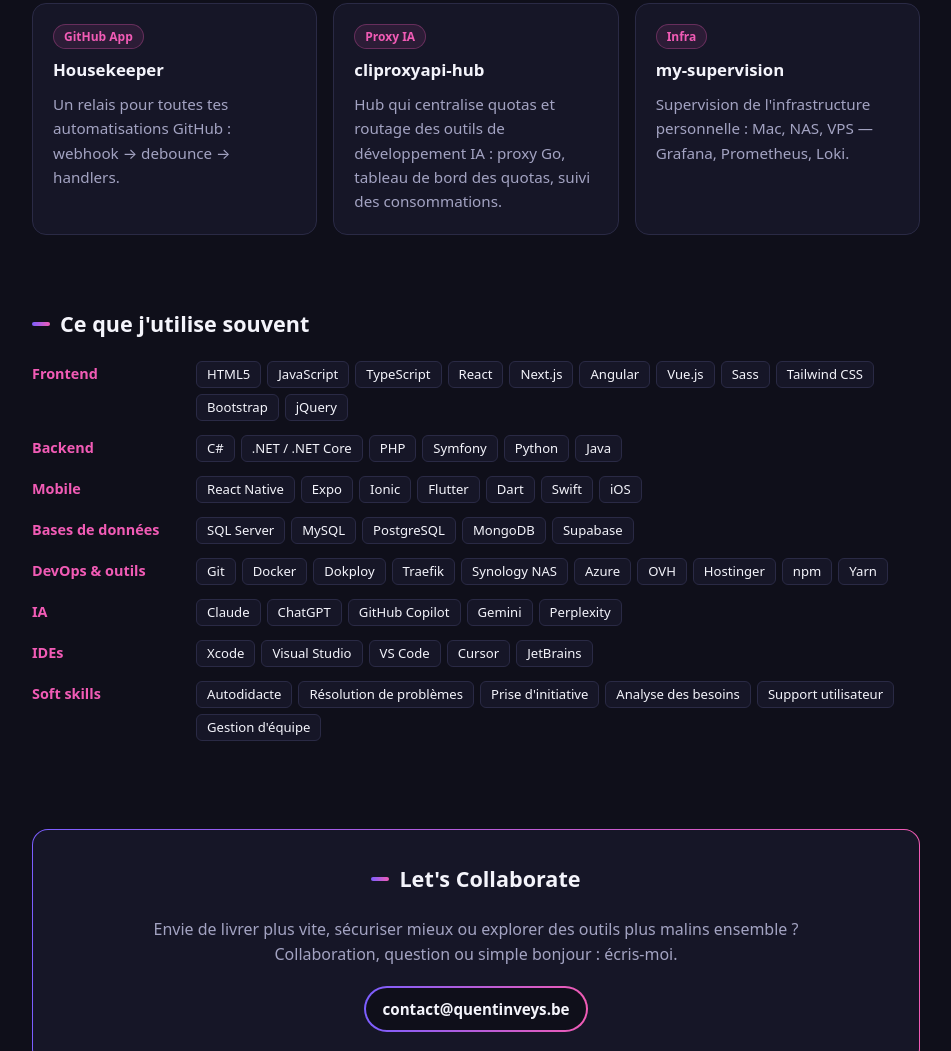
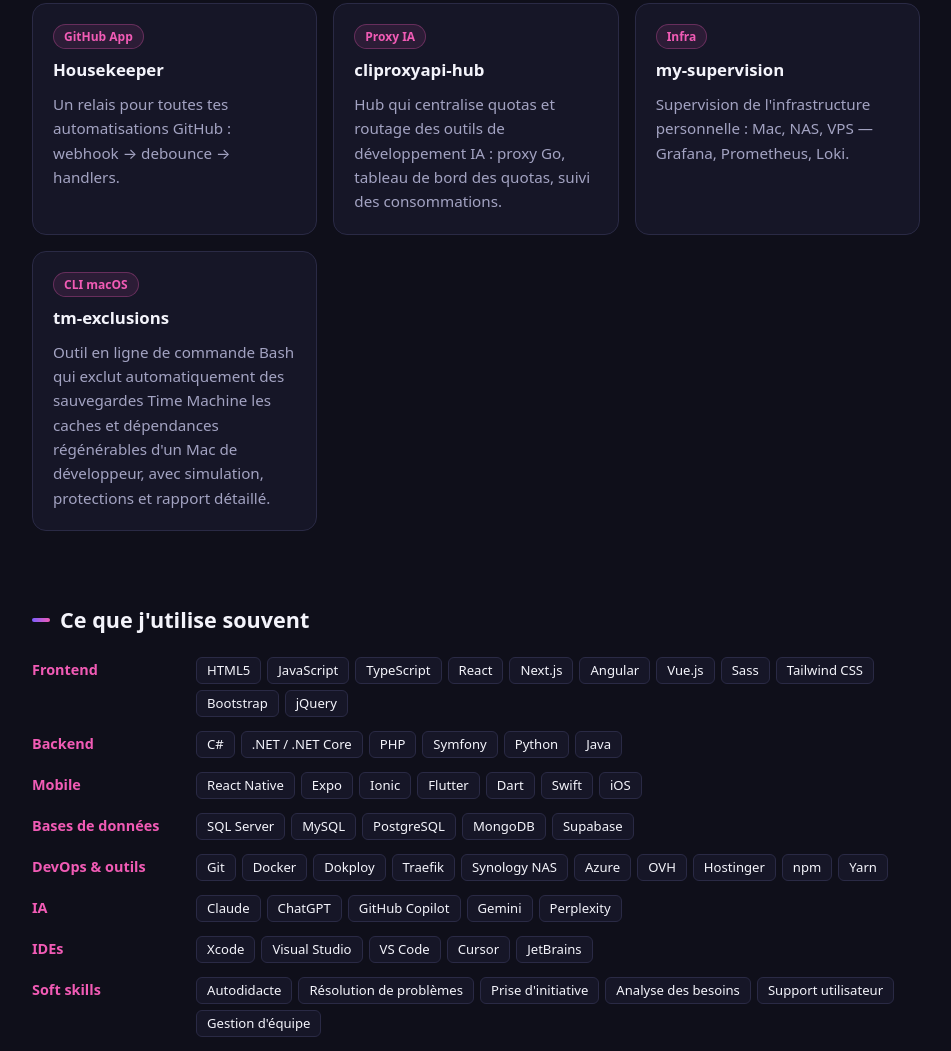
Before and after one commit to qveys/qveys.github.io, a plain HTML site: page index.html in a window 1280 px wide. Shown: the part 943-1994 px from the top of the page, without its empty margins (164-1115 px from the left). Drawn offline with Linux system fonts and the light colour scheme.

Commit message:
Add tm-exclusions card to Sites section (#4)
Link the published tm-exclusions page (Bash CLI excluding regenerable
caches and dependencies from Time Machine backups) alongside the
existing project cards, using the same card markup.

Choix: carte ajoutée en dernière position avec le tag "CLI macOS"
Écarté: tag multiple (Bash, ShellCheck…) — les cartes existantes n'ont qu'un tag
Retour: git revert de ce commit

Co-authored-by: qveys-claude-bot[bot] <314865460+qveys-claude-bot[bot]@users.noreply.github.com>

```diff
--- a/index.html
+++ b/index.html
@@ -178,6 +178,11 @@
             <h3>my-supervision</h3>
             <p>Supervision de l'infrastructure personnelle : Mac, NAS, VPS — Grafana, Prometheus, Loki.</p>
           </a>
+          <a class="card" href="https://qveys.github.io/tm-exclusions/">
+            <span class="tag">CLI macOS</span>
+            <h3>tm-exclusions</h3>
+            <p>Outil en ligne de commande Bash qui exclut automatiquement des sauvegardes Time Machine les caches et dépendances régénérables d'un Mac de développeur, avec simulation, protections et rapport détaillé.</p>
+          </a>
         </div>
       </section>
 
```
